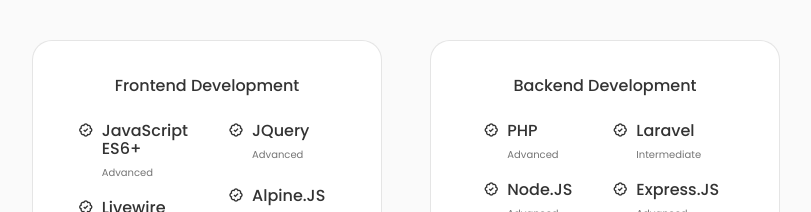
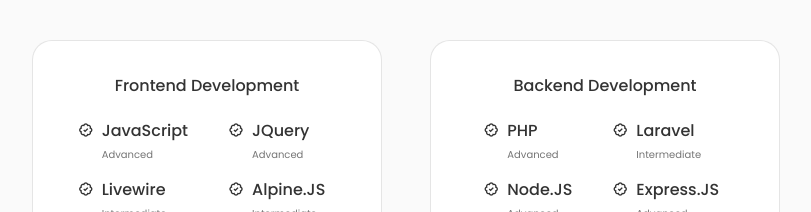
Before and after one commit to curranConcepts/personal-portfolio, a React (Vite) app: page / in a window 1280 px wide. Shown: the part 1580-1792 px from the top of the page, without its empty margins (234-1045 px from the left). Built offline with nearby package versions, Linux system fonts and the light colour scheme.

Commit message:
clean up skills list

```diff
--- a/src/components/skills/Frontend.jsx
+++ b/src/components/skills/Frontend.jsx
@@ -11,7 +11,7 @@ const Frontend = () => {
 						<i class="bx bx-badge-check"></i>
 
 						<div>
-							<h3 className="skills__name">JavaScript ES6+</h3>
+							<h3 className="skills__name">JavaScript</h3>
 							<span className="skills__level">Advanced</span>
 						</div>
 					</div>
```
